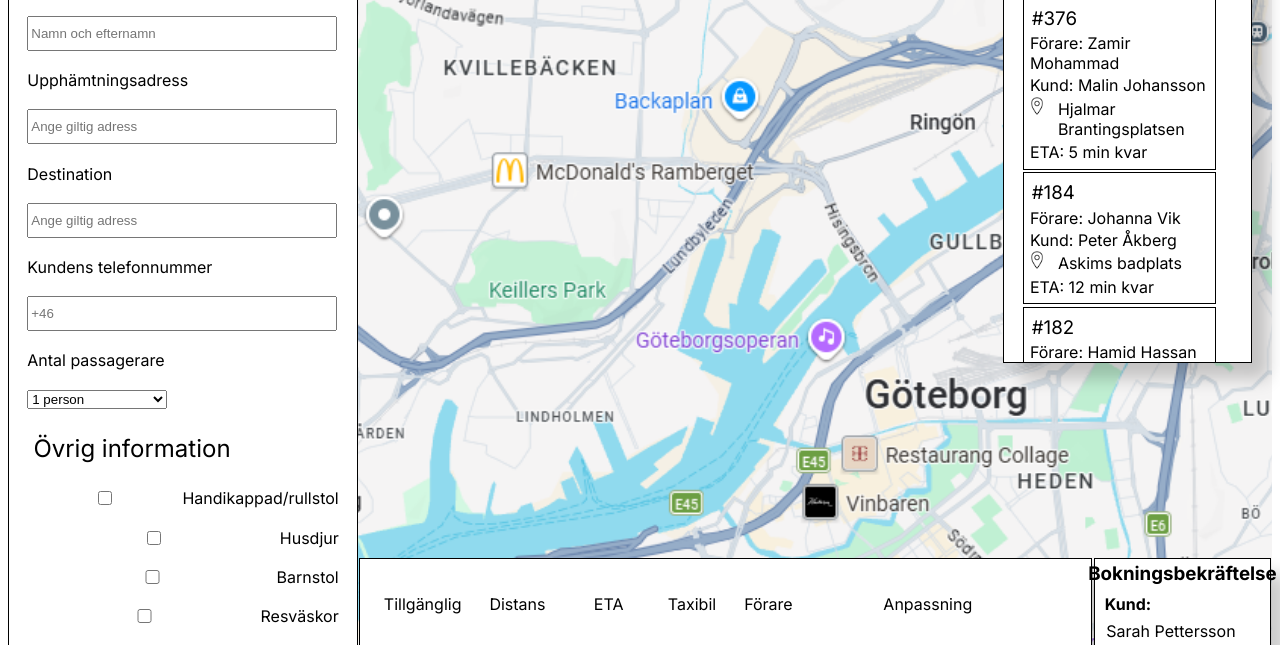
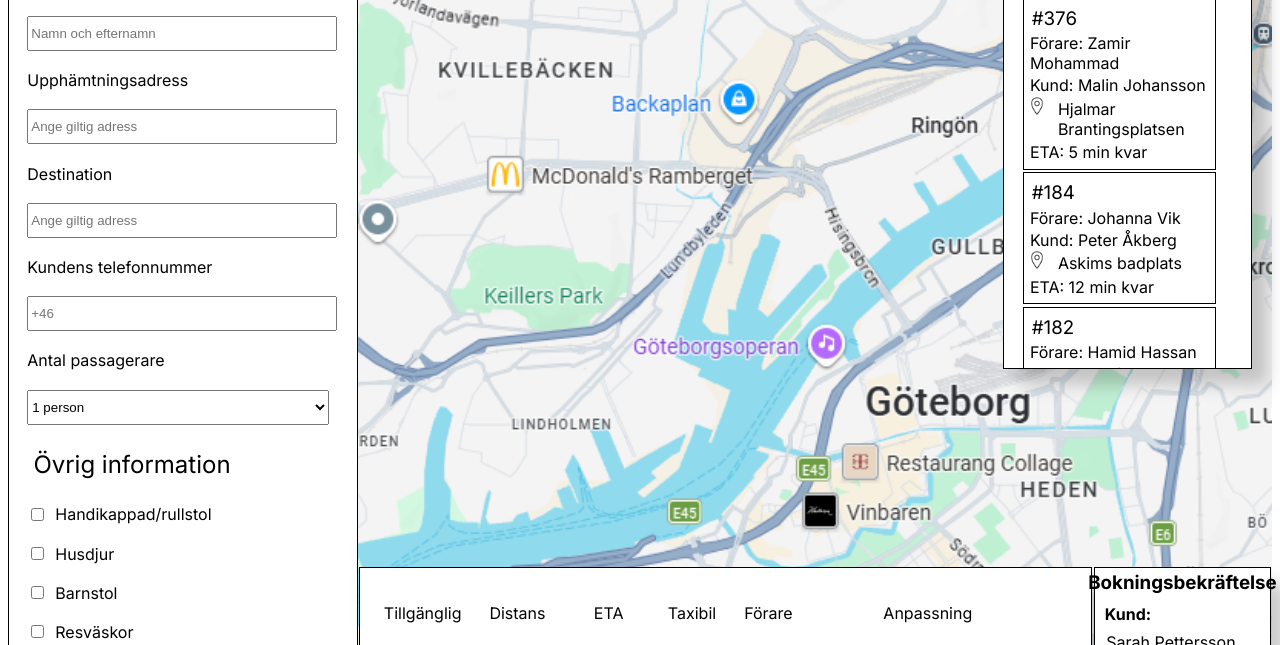
Before and after one commit to Vikjson/TaxiUI-group9, a plain HTML site: page index.html in a window 1280 px wide. Shown: the part 101-746 px from the top of the page. Drawn offline with Linux system fonts and the light colour scheme.

Commit message:
Add files via upload

```diff
--- a/style.css
+++ b/style.css
@@ -72,10 +72,17 @@
 
 .option {
     display: flex;
-    white-space: nowrap;
+    align-items: center;
+    gap: 0.5rem;
 }
 
-#booking-form input {
+.option input {
+    width: auto; /* override the 97% */
+}
+
+#booking-form input[type="text"],
+#booking-form input[type="tel"],
+#booking-form select {
     display: block;
     width: 97%;
     padding-top: 0.5rem;
```
